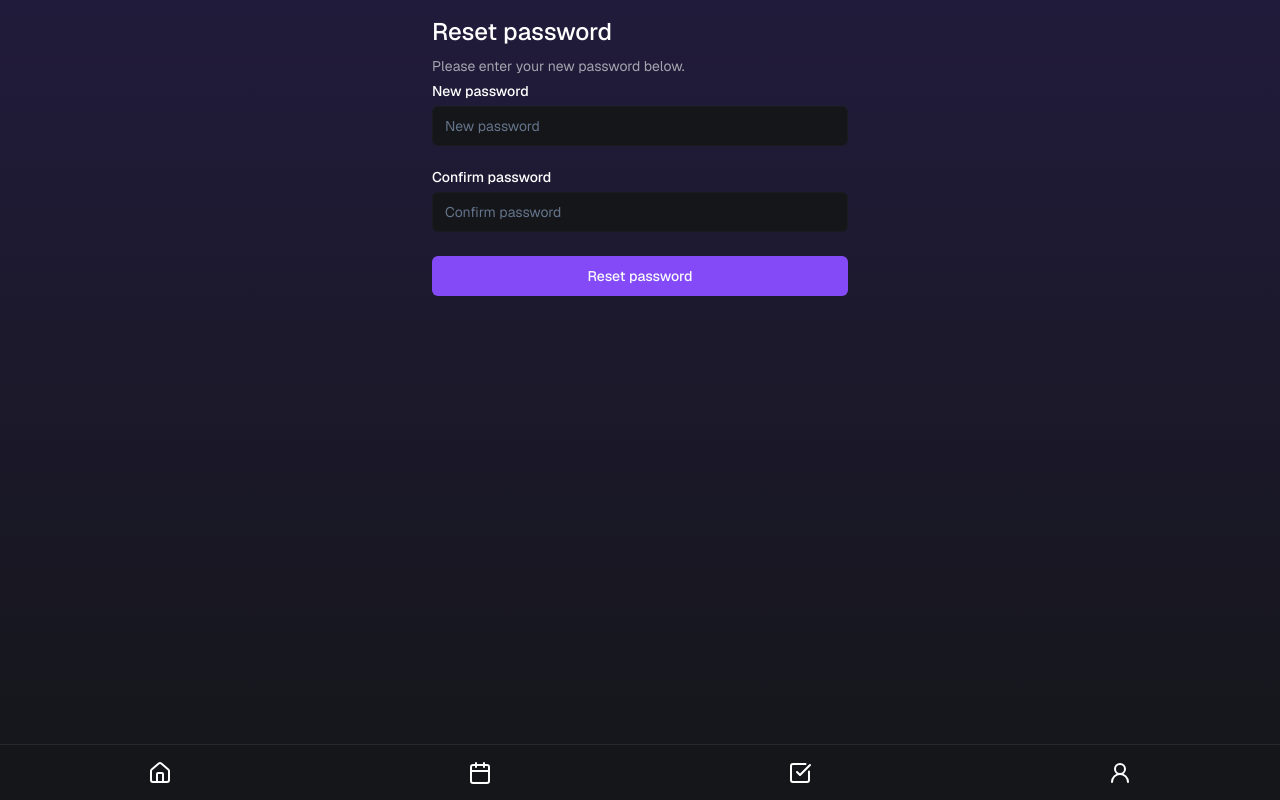
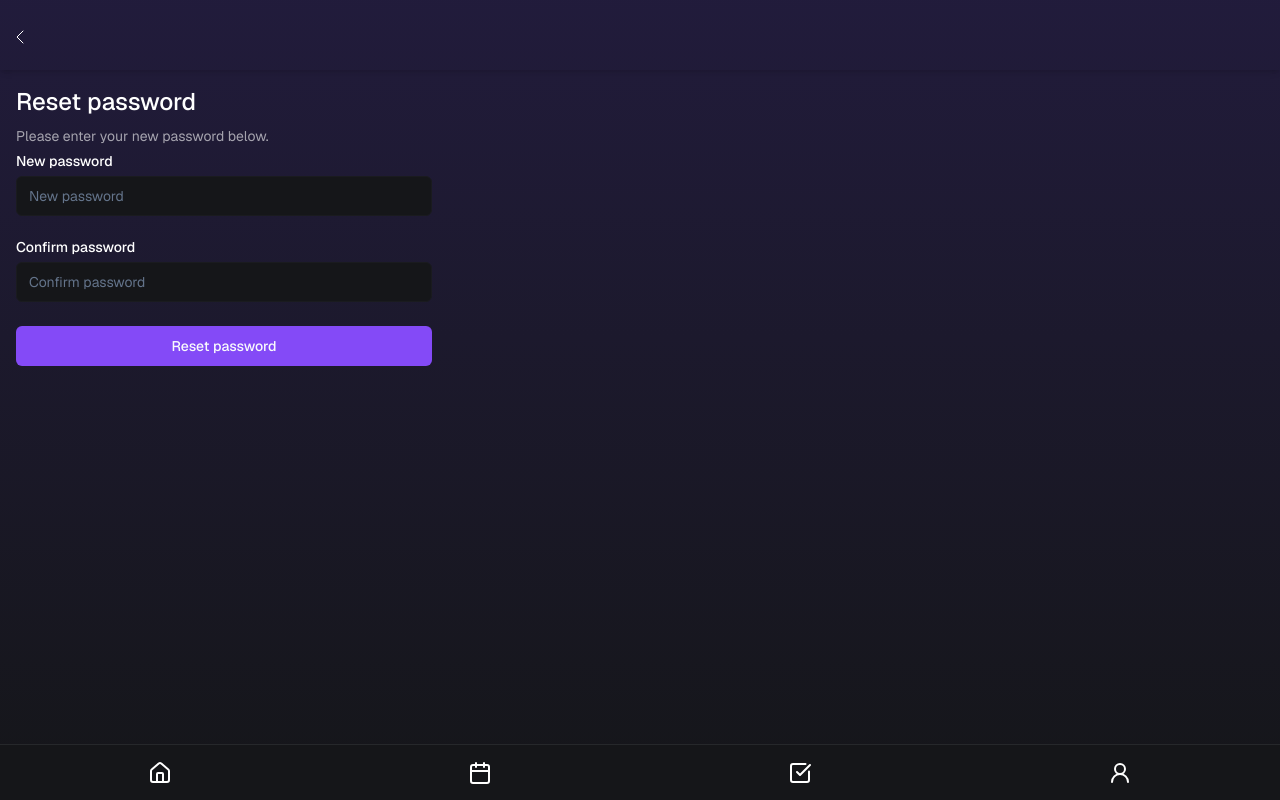
Before and after one commit to TheDuxX/to-do-list, a Next.js app: page /protected/reset-password in a window 1280 px wide. Built offline with nearby package versions, Linux system fonts and the light colour scheme.

Commit message:
feat: add pages layout

```diff
--- /dev/null
+++ b/app/(pages)/layout.tsx
@@ -0,0 +1,14 @@
+import Navbar from "../_components/header";
+
+export default async function Layout({
+  children,
+}: {
+  children: React.ReactNode;
+}) {
+  return (
+    <div className="w-full flex flex-col">
+      <Navbar />
+      <div className="">{children}</div>
+    </div>
+  );
+}
```
